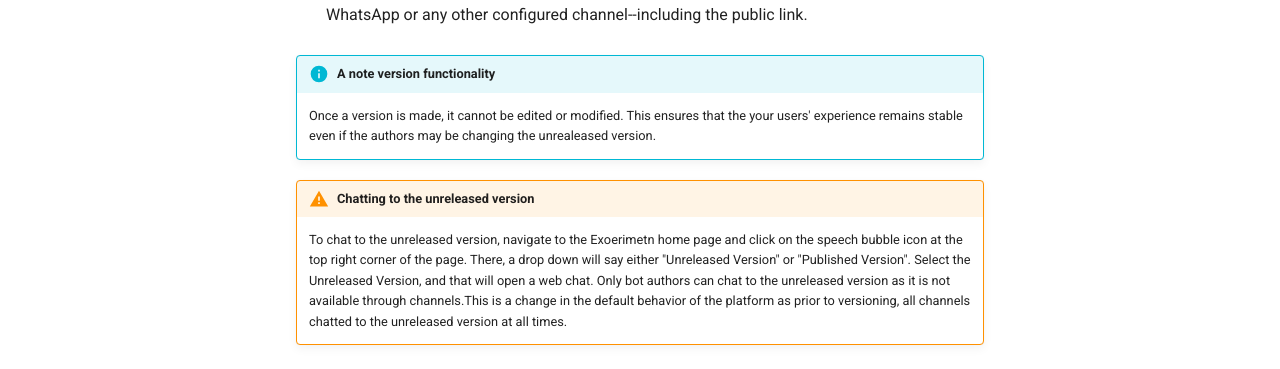
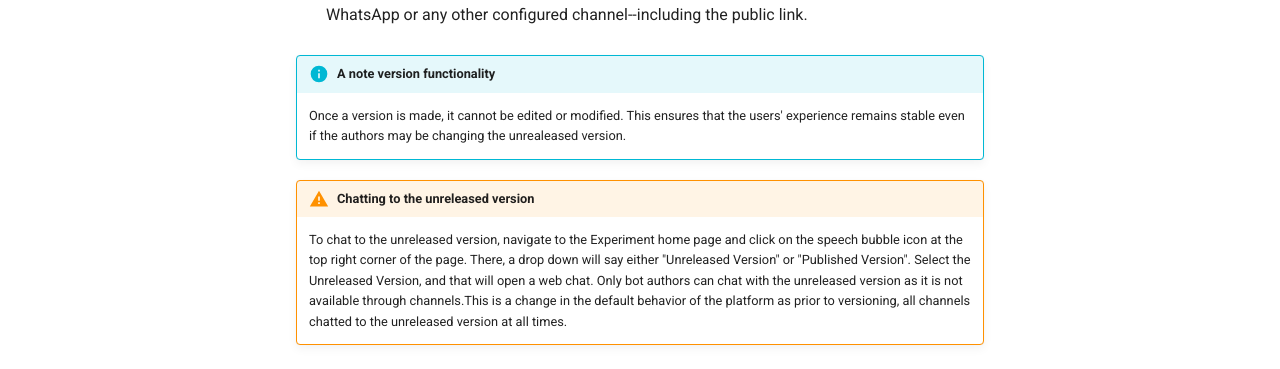
Before and after one commit to dimagi/open-chat-studio-docs, an MkDocs documentation site: the page built from docs/conceptual_guide/versioning.md, in a window 1280 px wide and 1195 px high. Shown: the part 480-849 px from the top of the window. Built offline with MkDocs 1.6.1 and Material for MkDocs 9.7.7, drawn with Linux system fonts in a browser that asks for light colours.

Commit message:
Tiny spelling fixes

```diff
--- a/docs/conceptual_guide/versioning.md
+++ b/docs/conceptual_guide/versioning.md
@@ -10,12 +10,12 @@ OCS uses the following terms:
 * **Published Version*. This is the version that users will interact with through the web, WhatsApp or any other configured channel--including the public link.
 
 !!! info "A note version functionality"
-    Once a version is made, it cannot be edited or modified. This ensures that the your users' experience remains stable even if the authors may be changing the unrealeased version.
+    Once a version is made, it cannot be edited or modified. This ensures that the users' experience remains stable even if the authors may be changing the unrealeased version.
 
 
 !!! warning "Chatting to the unreleased version"
 
-    To chat to the unreleased version, navigate to the Exoerimetn home page and click on the speech bubble icon at the top right corner of the page. There, a drop down will say either "Unreleased Version" or "Published Version". Select the Unreleased Version, and that will open a web chat. Only bot authors can chat to the unreleased version as it is not available through channels.This is a change in the default behavior of the platform as prior to versioning, all channels chatted to the unreleased version at all times.
+    To chat to the unreleased version, navigate to the Experiment home page and click on the speech bubble icon at the top right corner of the page. There, a drop down will say either "Unreleased Version" or "Published Version". Select the Unreleased Version, and that will open a web chat. Only bot authors can chat with the unreleased version as it is not available through channels.This is a change in the default behavior of the platform as prior to versioning, all channels chatted to the unreleased version at all times.
 
 #### Changing the Published Version
 The published version can be selected from any released version of the experiment. To modify which version is the published version:
```
